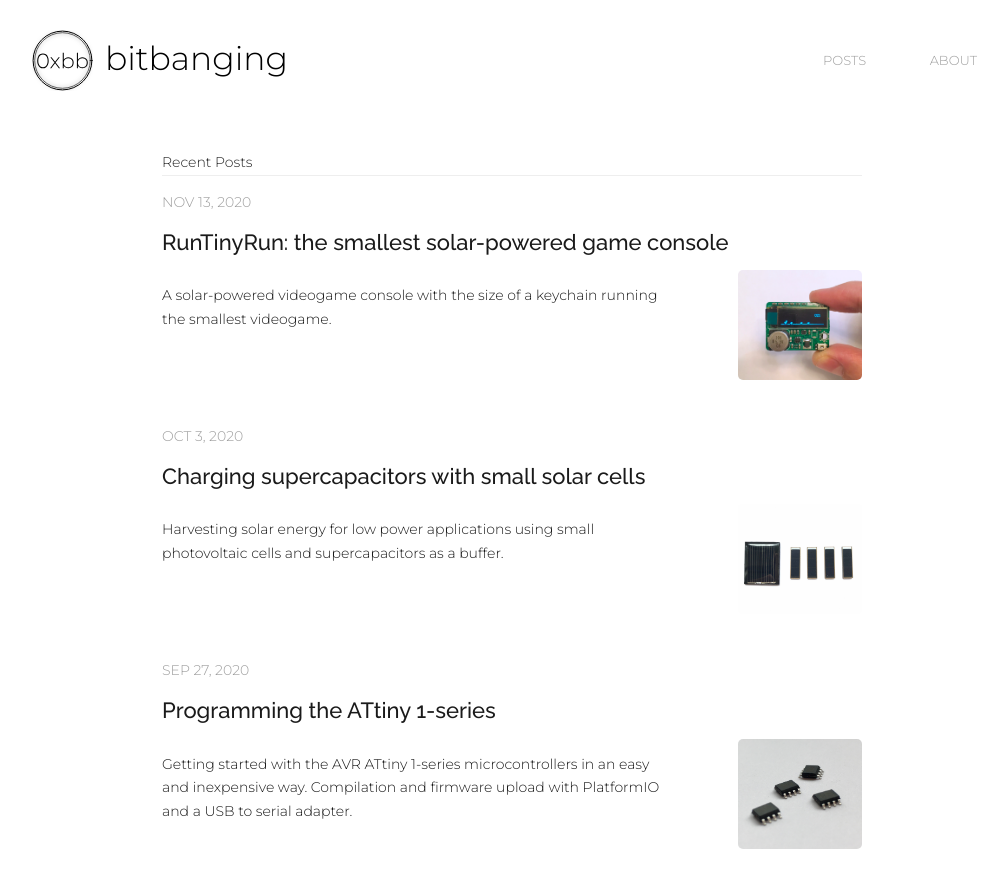
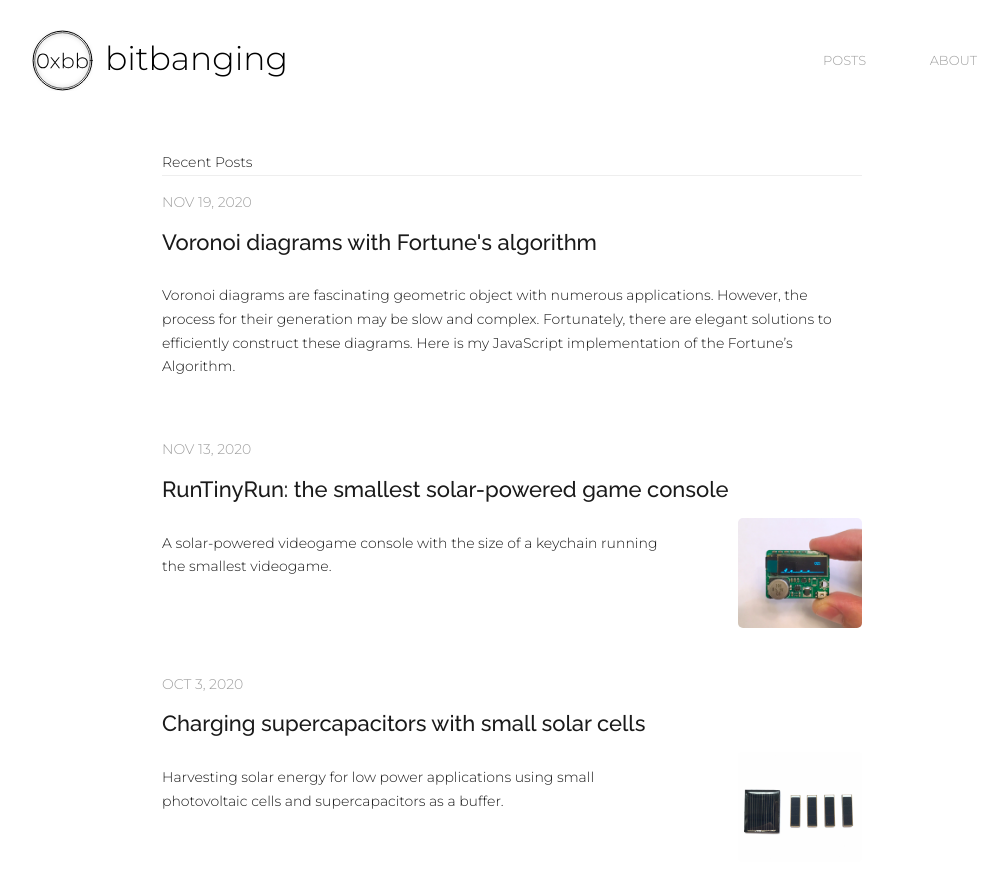
Before and after one commit to ridoluc/ridoluc.github.io, a Jekyll site: the page built from index.markdown, in a window 1280 px wide and 900 px high. Shown: the top 888 px of the window, without its empty margins (128-1133 px from the left). Built offline with Jekyll 4.4.1, drawn with Linux system fonts in a browser that asks for light colours; comment, search, counter and statistics services are not loaded.

Commit message:
post date and moved into right folder

```diff
--- a/_drafts/2020-11-20-voronoi-diagram-with-fortunes-algorithm.markdown
+++ b/_posts/2020-11-19-voronoi-diagram-with-fortunes-algorithm.markdown
@@ -1,8 +1,8 @@
 ---
 layout: post
 title: "Voronoi diagrams with Fortune's algorithm"
-description: "Drawing Voronoi diagrams with Fortune's algorithm. Explanation of how the Fortune's algorithm works. JavaScript code to create Voronoi diagrams."
-date: 2020-11-20 22:00:00 +0000
+description: "Voronoi diagrams generation with Fortune's algorithm. Explanation of how the Fortune's algorithm works. JavaScript code to create Voronoi diagrams."
+date: 2020-11-19 12:00:00 +0000
 tags: algorithms graphics
 #slug: "--"
 usemathjax: true
```
